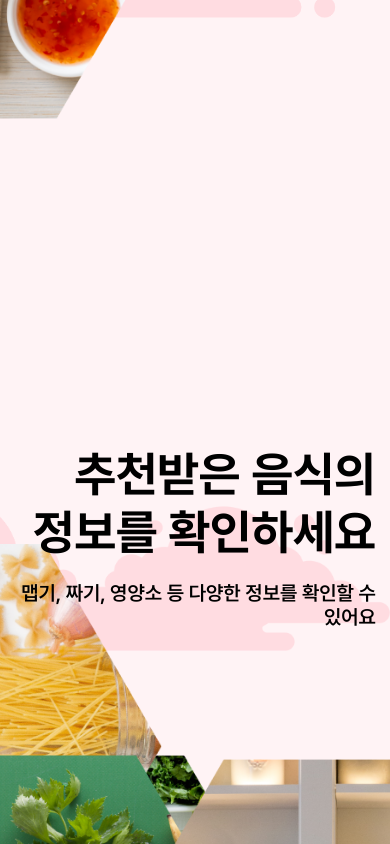
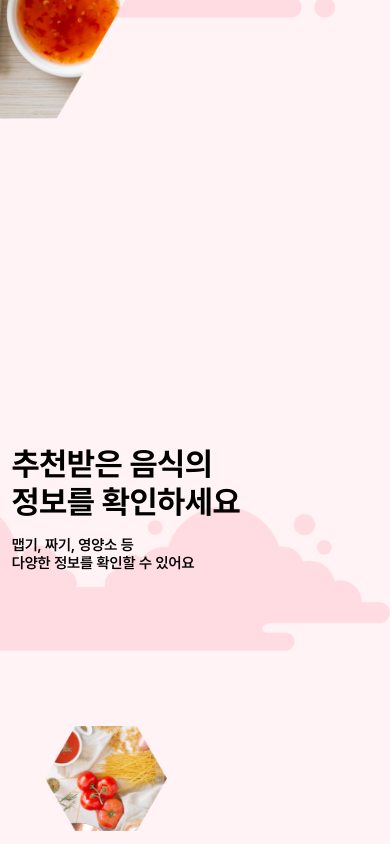
Before and after one commit to H0Kyun/favoreat, a Next.js app in the folder frontend/: page /guide in a window 390 px wide. Shown: the part 2287-3131 px from the top of the page. Built offline with nearby package versions, Linux system fonts and the light colour scheme.

Commit message:
feat: function Layout Mobile

```diff
--- a/frontend/constant/theme.ts
+++ b/frontend/constant/theme.ts
@@ -75,7 +75,7 @@ const trans = "all 0.2s ease-out";
 
 const devices = {
   mobile: `@media only screen and (max-width: 426px)`,
-  tablet: `@media only screen and (max-width: 769px)`,
+  tablet: `@media only screen and (max-width: 1000px)`,
   desktop: `@media only screen and (max-width: 2000px)`,
 };
 
--- a/frontend/present/layout/Guide/FunctionLayout.tsx
+++ b/frontend/present/layout/Guide/FunctionLayout.tsx
@@ -39,7 +39,8 @@ export default function FunctionLayout() {
           <br />
           정보를 확인하세요
         </h1>
-        <p>맵기, 짜기, 영양소 등 다양한 정보를 확인할 수 있어요</p>
+        <p className="PC">맵기, 짜기, 영양소 등 다양한 정보를 확인할 수 있어요</p>
+        <p className="Mobile">맵기, 짜기, 영양소 등<br />다양한 정보를 확인할 수 있어요</p>
       </style.SampleTest>
 
       {/* 이미지 */}
--- a/frontend/present/layout/Guide/Guide.style.tsx
+++ b/frontend/present/layout/Guide/Guide.style.tsx
@@ -125,7 +125,7 @@ export const SampleImg = styled.div`
 export const FunctionImg = styled.div`
   & img.SampleImg {
     width: auto;
-    height: 32%;
+    height: 25vw;
     position: absolute;
     z-index: 6;
 
@@ -135,7 +135,7 @@ export const FunctionImg = styled.div`
     }
 
     &:nth-child(2) {
-      right: 58.42%;
+      right: 58.3%;
       top: 23.59%;
     }
 
@@ -145,13 +145,38 @@ export const FunctionImg = styled.div`
     }
 
     &:nth-child(4) {
-      right: 12.5%;
+      right: 12%;
       top: 58.04%;
     }
 
     &:nth-child(5) {
       right: 0;
       top: 40.58%;
+    }
+
+    ${theme.devices.tablet} {
+      height: 27vw;
+
+      &:nth-child(1) {
+        top: 50.32%;
+      }
+
+      &:nth-child(2) {
+        right: 57.3%;
+        top: 38%;
+      }
+
+      &:nth-child(3) {
+        top: 50.31%;
+      }
+
+      &:nth-child(4) {
+        top: 63.04%;
+      }
+
+      &:nth-child(5) {
+        top: 50.58%;
+      }
     }
   }
 `;
@@ -399,6 +424,10 @@ export const SampleTest = styled.div`
     top: 15.8%;
   }
 
+  & p.Mobile {
+    display: none;
+  }
+
   & > h1 {
     font-size: 3rem;
     margin: 0;
@@ -408,6 +437,51 @@ export const SampleTest = styled.div`
   & > p {
     font-size: 20px;
     font-family: "Pretendard-Semibold";
+  }
+
+  ${theme.devices.tablet} {
+    & p.PC {
+      display: none;
+    }
+
+    & p.Mobile {
+      display: block;
+    }
+
+    &.Suggest {
+      left: 3%;
+      top: 20%;
+    }
+
+    &.Function {
+      text-align: left;
+      left: 3%;
+      top: 15.8%;
+    }
+
+    & > h1 {
+      font-size: 2rem;
+    }
+
+    & > p {
+      font-size: 20px;
+    }
+  }
+
+  ${theme.devices.mobile} {
+    &.Function {
+      text-align: left;
+      left: 3%;
+      top: 15.8%;
+    }
+
+    & > h1 {
+      font-size: 2rem;
+    }
+
+    & > p {
+      font-size: 15px;
+    }
   }
 `;
 
```
